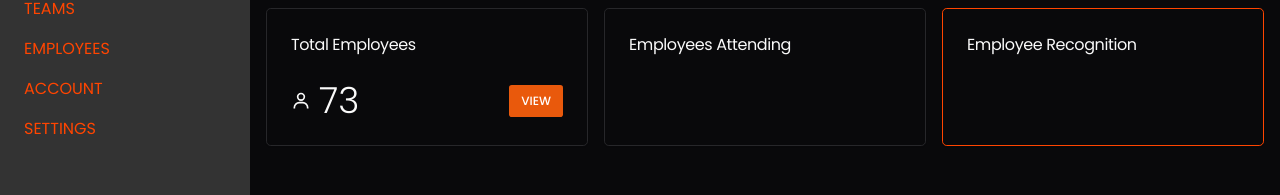
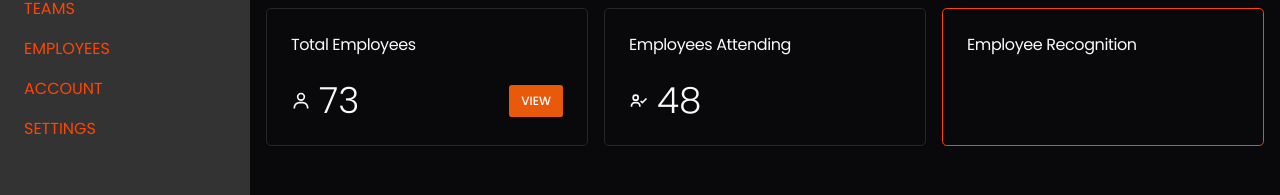
Before and after one commit to Nimira43/NT-Dashboard, a Next.js app: page /dashboard in a window 1280 px wide. Shown: the part 140-335 px from the top of the page. Built offline with nearby package versions, Linux system fonts and the light colour scheme.

Commit message:
Copied and updated CardContent 1 to be used as CardContent 2.

```diff
--- a/app/dashboard/components/employees-stats.tsx
+++ b/app/dashboard/components/employees-stats.tsx
@@ -1,7 +1,7 @@
 import { Button } from '@/components/ui/button'
 import { Card, CardContent, CardHeader, CardTitle } from '@/components/ui/card'
 import Link from 'next/link'
-import { BiUser } from 'react-icons/bi'
+import { BiUser, BiUserCheck } from 'react-icons/bi'
 
 export default function EmployeesStats() {
   return (
@@ -38,6 +38,12 @@ export default function EmployeesStats() {
             Employees Attending
           </CardTitle>
         </CardHeader>
+        <CardContent className='flex justify-between items-center'>
+          <div className='flex gap-2 items-center'>
+            <BiUserCheck className='text-xl' />
+            <div className='text-4xl font-light'>48</div>
+          </div>
+        </CardContent>
       </Card>
       <Card className='border-main'>
       <CardHeader>
```
